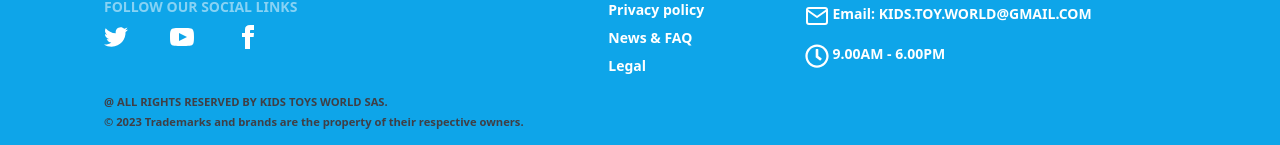
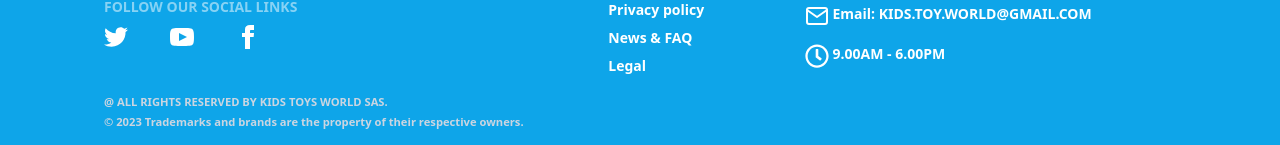
Before and after one commit to shakilahmedshuvo/Kids-toy-world-client, a React (Vite) app: page / in a window 1280 px wide. Shown: the part 4060-4205 px from the top of the page. Built offline with nearby package versions, Linux system fonts and the light colour scheme; no server answers.

Commit message:
fix footer

```diff
--- a/src/Components/AllToys/AllToys.jsx
+++ b/src/Components/AllToys/AllToys.jsx
@@ -12,6 +12,9 @@ const AllToys = () => {
             </h2>
             <p className="text-center font-bold text-2xl text-slate-500 pb-5">
                 Total Toys: {data.length}
+            </p>
+            <p className="text-center font-bold text-1xl text-slate-500 pb-5">
+                Our Toys is Awesome. . .
             </p>
             <table className="table w-full">
                 {/* head */}
--- a/src/Components/Footer/Footer.jsx
+++ b/src/Components/Footer/Footer.jsx
@@ -95,7 +95,7 @@ const Footer = () => {
                     </div>
                 </footer>
                 <footer className="footer px-10 py-4">
-                    <small className="text-zinc-700">
+                    <small className="text-slate-300">
                         @ ALL RIGHTS RESERVED BY KIDS TOYS WORLD SAS.
                         <br />
                         © 2023 Trademarks and brands are the property of their respective owners.
```
